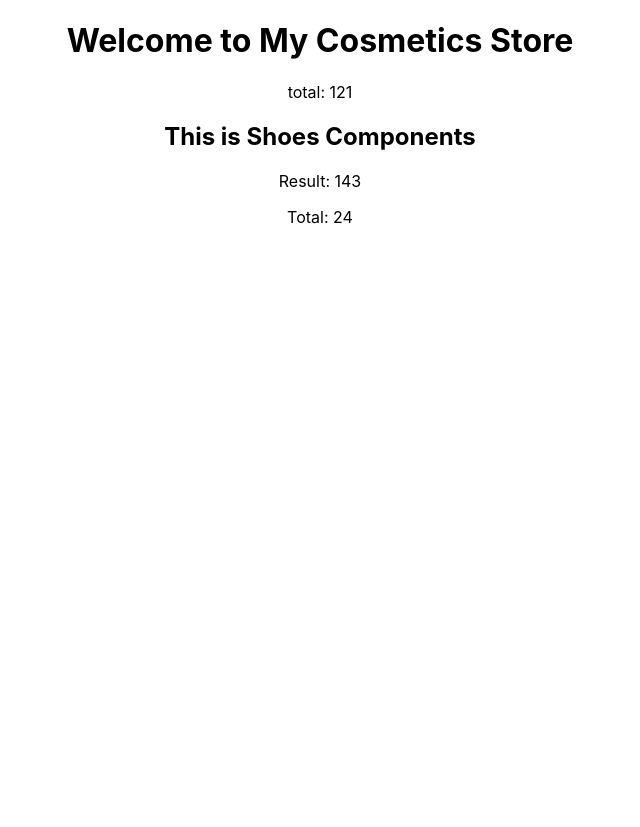
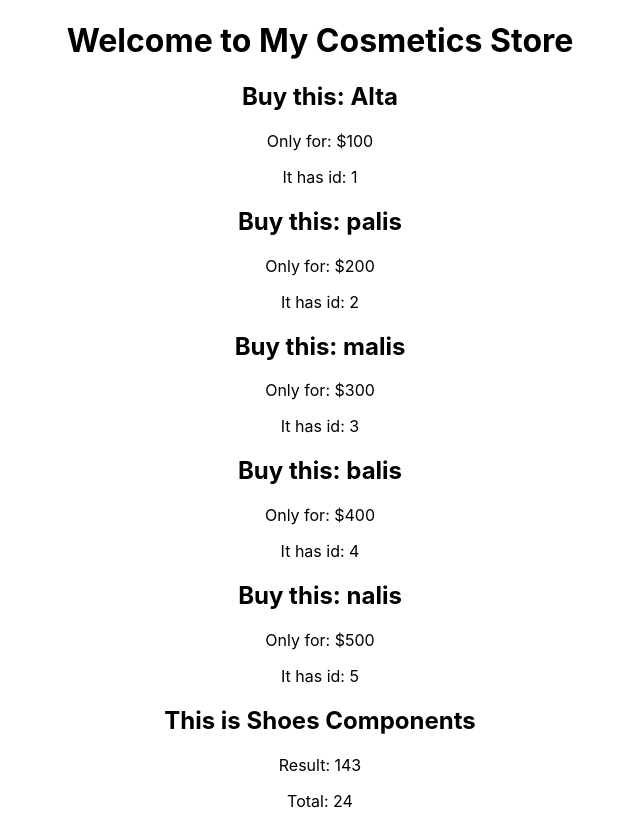
Before and after one commit to shafrinahamed97/storage-and-handler-react, a React (Create React App) app: page / in a window 1280 px wide. Shown: the whole page, without its empty margins (320-960 px from the left). Before the commit the page ends 800 px from the top, so only its background shows below. Built offline with nearby package versions, Linux system fonts and the light colour scheme.

Commit message:
load fake data

```diff
--- /dev/null
+++ b/src/components/cosmetic/Cosmetic.js
@@ -0,0 +1,14 @@
+import React from 'react';
+
+const Cosmetic = (props) => {
+    const { name, price, id } = props.cosmetic;
+    return (
+        <div>
+            <h2>Buy this: {name} </h2>
+            <p>Only for: ${price}</p>
+            <p>It has id: {id}</p>
+        </div>
+    );
+};
+
+export default Cosmetic;
--- a/src/components/cosmetics/Cosmetics.js
+++ b/src/components/cosmetics/Cosmetics.js
@@ -1,17 +1,30 @@
 import React from 'react';
 import './Cosmetics.css';
-import { add } from '../../utilities/Calculate';
+import Cosmetic from '../cosmetic/Cosmetic';
+
 
 
 const Cosmetics = () => {
 
-    const first = 55;
-    const second = 66;
-    const total = add(first, second);
+    const cosmetics = [
+        { id: 1, name: 'Alta', price: 100 },
+        { id: 2, name: 'palis', price: 200 },
+        { id: 3, name: 'malis', price: 300 },
+        { id: 4, name: 'balis', price: 400 },
+        { id: 5, name: 'nalis', price: 500 },
+    ]
+
     return (
         <div>
             <h1>Welcome to My Cosmetics Store</h1>
-            <p>total: {total}</p>
+            {
+                cosmetics.map(cosmetic =>
+                    <Cosmetic key={cosmetic.id}
+                        cosmetic={cosmetic}
+                    ></Cosmetic>
+                )
+            }
+
         </div>
     );
 };
```
